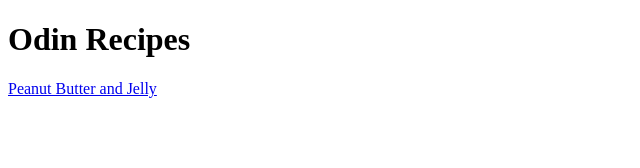
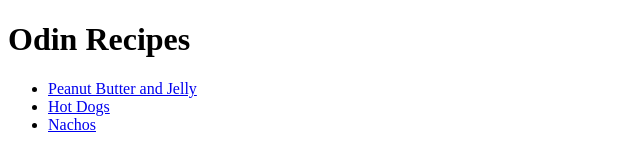
Before and after one commit to sworrender/odin-recipes, a plain HTML site: page index.html in a window 1280 px wide. Shown: the whole page, without its empty margins (0-640 px from the left). Drawn offline with Linux system fonts and the light colour scheme.

Commit message:
im stupid, this commit is the added the images and folder to the repo as well as update the home page to have the list of link to recipes

```diff
--- a/index.html
+++ b/index.html
@@ -6,5 +6,9 @@
     </head>
     <Body>
         <h1>Odin Recipes</h1>
-        <a href="recipes/pbandj.html">Peanut Butter and Jelly</a>
+        <ul>
+            <li><a href="recipes/pbandj.html">Peanut Butter and Jelly</a></li>
+            <li><a href="recipes/hotdog.html">Hot Dogs</a></li>
+            <li><a href="recipes/nachos.html">Nachos</a></li>
+        </ul>
     </Body>
```
Also changed, not shown: images/hot_dog_with_mustard.png (added), images/nachos.jpeg (added).
